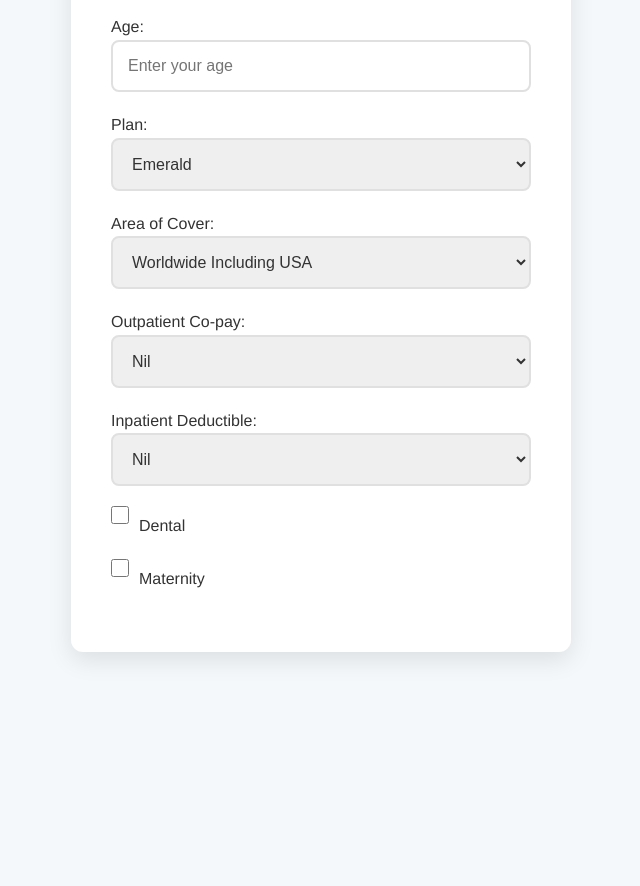
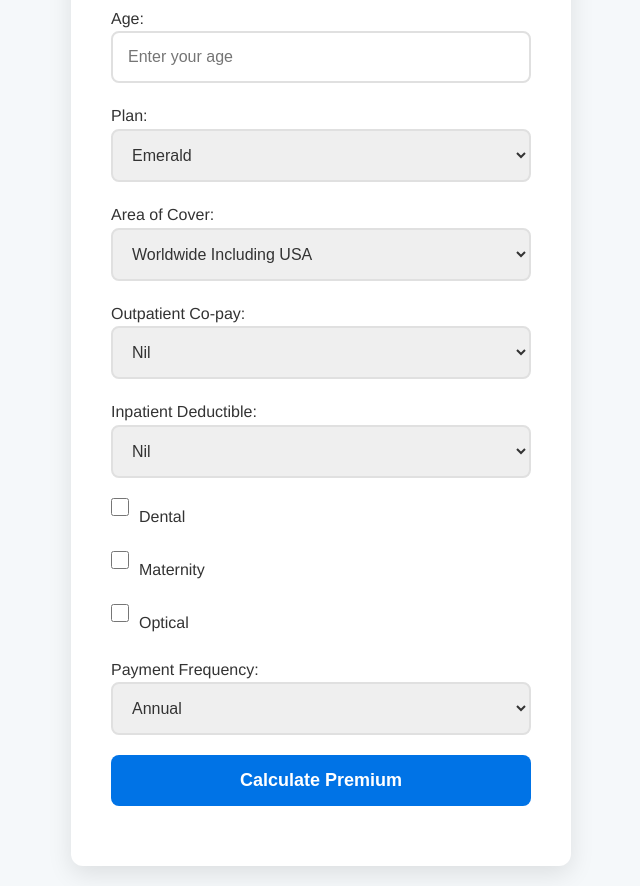
Before and after one commit to Sunny-th/OG1.15, a website: page index.html in a window 1280 px wide. Shown: the part 119-1005 px from the top of the page, without its empty margins (319-959 px from the left). Before the commit the page ends 800 px from the top, so only its background shows below. Drawn offline with Linux system fonts and the light colour scheme.

Commit message:
Update index.html

```diff
--- a/index.html
+++ b/index.html
@@ -3,7 +3,7 @@
 <head>
     <meta charset="UTF-8">
     <meta name="viewport" content="width=device-width, initial-scale=1.0">
-    <title>Insurance Quote Calculator (Indonesia) </title>
+    <title>Insurance Quote Calculator</title>
     <link rel="stylesheet" href="style1.css"> <!-- Link to your stylesheet -->
 </head>
 <body>
@@ -74,4 +74,29 @@
             <label for="maternity">Maternity</label>
         </div>
 
-        <div class="chec
+        <div class="checkbox-container">
+            <input type="checkbox" id="optical">
+            <label for="optical">Optical</label>
+        </div>
+
+        <!-- Payment Frequency Selection -->
+        <div>
+            <label for="paymentFrequency">Payment Frequency: </label>
+            <select id="paymentFrequency">
+                <option value="Annual">Annual</option>
+                <option value="Semi-Annual">Semi-Annual</option>
+                <option value="Quarterly">Quarterly</option>
+            </select>
+        </div>
+
+        <!-- Calculate Premium Button -->
+        <button id="calculate">Calculate Premium</button>
+
+        <!-- Display Area for Quote and Breakdown -->
+        <h2 id="quote"></h2>
+        <ul id="breakdown"></ul>
+    </div>
+
+    <script src="main.js"></script> <!-- Ensure this points to your main.js -->
+</body>
+</html>
```
